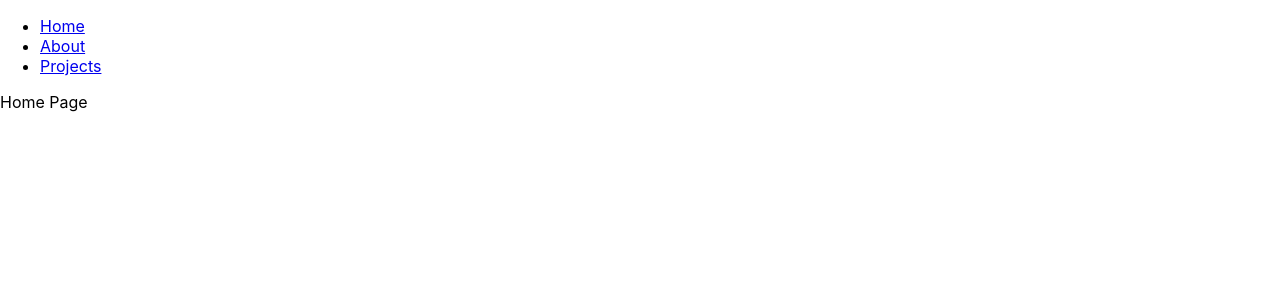
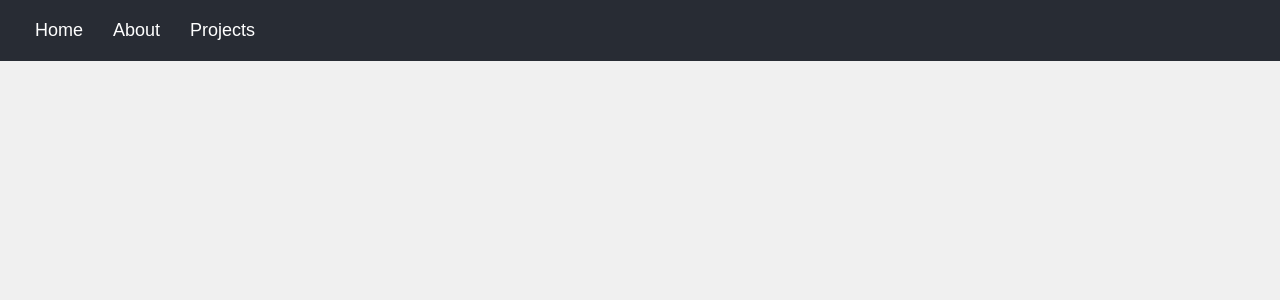
Before and after one commit to bdauria1/Portfolio-Website, a React (Create React App) app in the folder my-react-app/: page / in a window 1280 px wide. Shown: the top 300 px of the page. Built offline with nearby package versions, Linux system fonts and the light colour scheme.

Commit message:
Update 1
Started to make a general feel of what the homepage will look like, I don't know if I want to change the structure of it however but we will get to that next update

```diff
--- a/my-react-app/package.json
+++ b/my-react-app/package.json
@@ -9,7 +9,7 @@
     "react": "^18.2.0",
     "react-dom": "^18.2.0",
     "react-router-dom": "^6.21.3",
-    "react-scripts": "5.0.1",
+    "react-scripts": "^5.0.1",
     "web-vitals": "^2.1.4"
   },
   "scripts": {
--- a/my-react-app/src/App.css
+++ b/my-react-app/src/App.css
@@ -1,24 +1,31 @@
+/* Basic reset to remove default browser styles */
+* {
+  margin: 0;
+  padding: 0;
+  box-sizing: border-box;
+}
+
+body {
+  font-family: Arial, sans-serif;
+  background-color: #f0f0f0;
+  color: #333;
+}
+
 .App {
   text-align: center;
-}
-
-@media (prefers-reduced-motion: no-preference) {
-  .App-logo {
-    animation: App-logo-spin infinite 20s linear;
-  }
 }
 
 .App-header {
   background-color: #282c34;
   padding: 20px;
-  text-align: center;
+  color: white;
 }
 
 nav ul {
   list-style: none;
+  display: flex;
+  justify-content: left;
   padding: 0;
-  display: flex;
-  justify-content: center;
 }
 
 nav li {
@@ -26,8 +33,22 @@ nav li {
 }
 
 nav a {
+  color: white;
   text-decoration: none;
-  color: white;
-  font-weight: bold;
   font-size: 18px;
 }
+
+nav a:hover {
+  text-decoration: underline;
+}
+
+main {
+  padding: 20px;
+}
+
+main div {
+  padding: 20px;
+  border-radius: 8px;
+  margin: 20px auto;
+  max-width: 800px;
+}
```
Also changed, not shown: my-react-app/src/App.js (+4 -3 lines), 1 other file (tests, documents, lock files or other folders).
